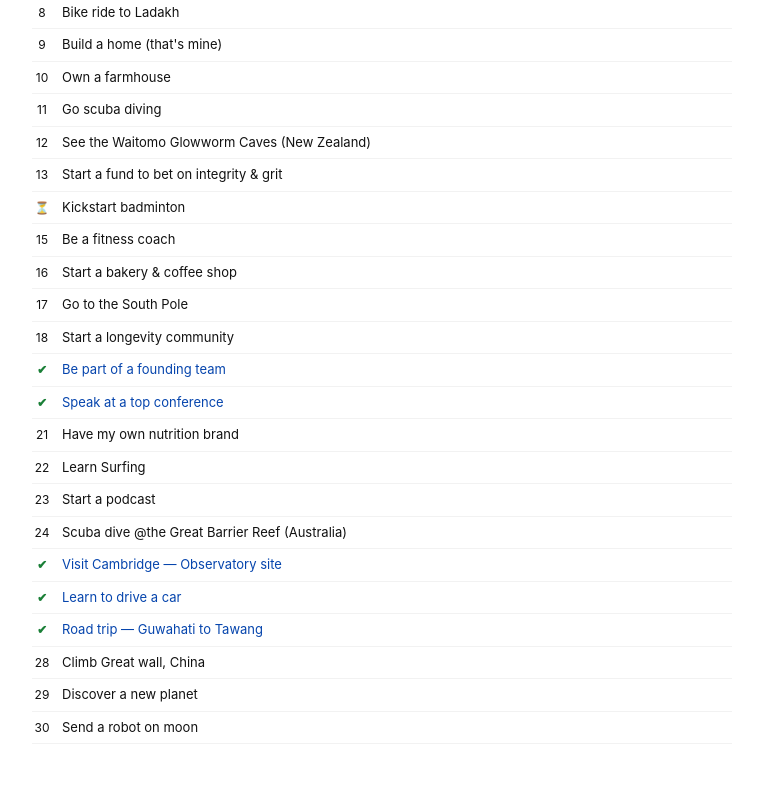
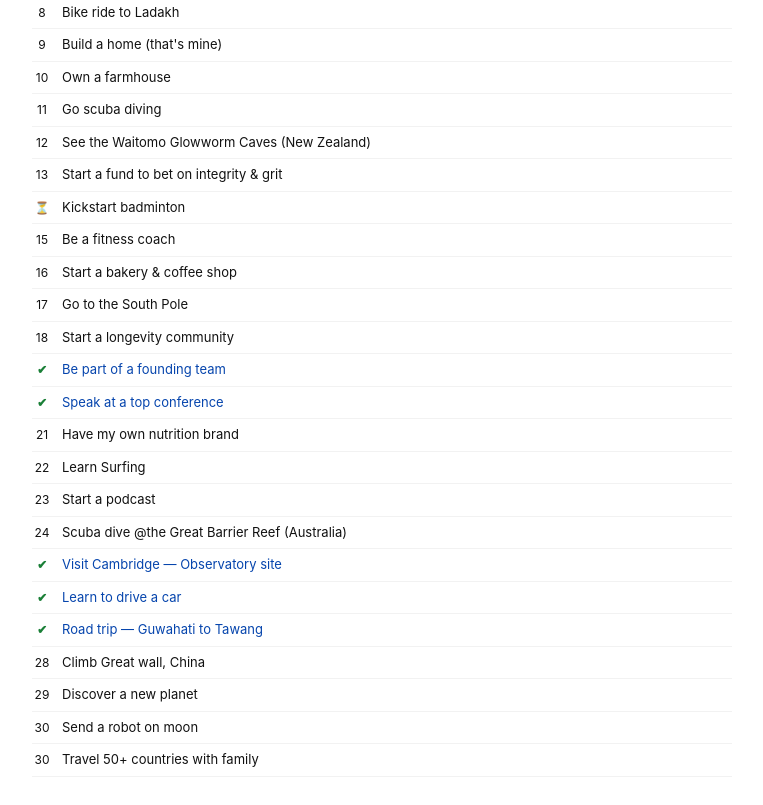
Before and after one commit to bhumika-makwana/dossier, a plain HTML site: page wanderlust/index.html in a window 1280 px wide. Shown: the part 390-1195 px from the top of the page, without its empty margins (258-1021 px from the left). Drawn offline with Linux system fonts and the light colour scheme.

Commit message:
Update index.html

```diff
--- a/wanderlust/index.html
+++ b/wanderlust/index.html
@@ -228,6 +228,7 @@
     <li><span class="marker">28</span><span>Climb Great wall, China</span></li>
     <li><span class="marker">29</span><span>Discover a new planet</span></li>
     <li><span class="marker">30</span><span>Send a robot on moon</span></li>
+    <li><span class="marker">30</span><span>Travel 50+ countries with family</span></li>
   </ol>
 </main>
 
```
